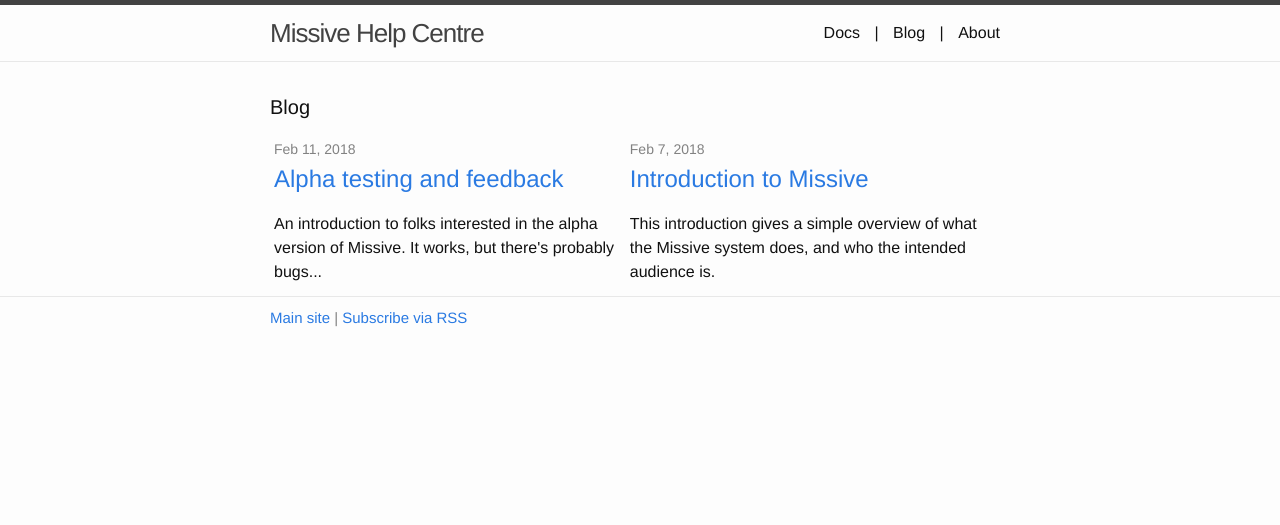
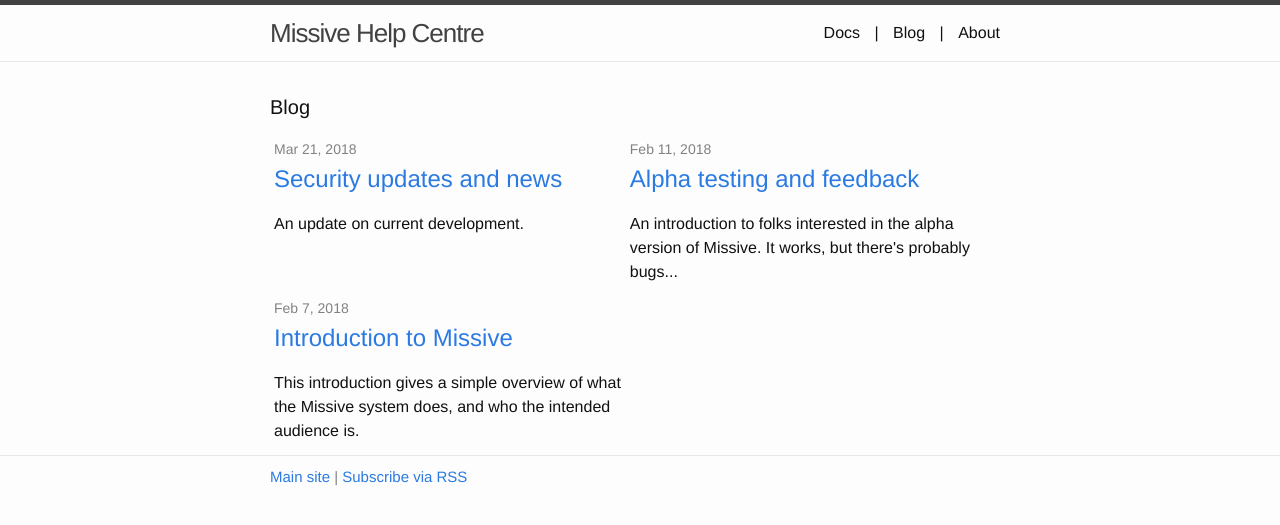
Before and after one commit to missive-app/docs, a Jekyll site: the page built from blog.html, in a window 1280 px wide. Shown: the top 525 px of the page. Built offline with Jekyll 4.4.1, drawn with Linux system fonts in a browser that asks for light colours; some of the changed lines change nothing that is shown.

Commit message:
Add new blog update

```diff
--- /dev/null
+++ b/_posts/2018-03-21-security-updates-and-future-plans.markdown
@@ -0,0 +1,38 @@
+---
+layout: post
+title:  "Security updates and news"
+date:   2018-03-21 16:30:48 +0000
+category: blog
+excerpt: >
+  An update on current development.
+---
+
+A few weeks ago, I asked a number of folks to offer some early feedback on my alpha version
+of Missive. I've collected some great feedback, including how end-users perceive the
+security risk of trusting third party tools, and I've been sent some various notes on
+UX and usability.
+
+One of the important considerations for building Missive is its security, so for the
+past couple of weeks I've been working on a data validation system, which examines
+every piece of data entered into the web application, and rejects any data that does
+not look right. That is now deployed.
+
+The blog and documentation site has been revamped to make it easier to follow.
+
+One of my alpha users has suggested that some users may be wary of supplying
+their web server credentials to a third-party service they don't know, so I have been
+giving some consideration to that issue. My current thinking is to allow users to
+upload an installer package to their server manually, which would circumvent the need
+to supply any credentials at all.
+
+This might look something like this tabbed interface, offering the new mechanism by
+default:
+
+![Package deployment](/assets/web-server-self-deploy.png)
+
+This will use an existing remote-control system (of limited capability) to carry out
+new deployment actions (e.g. installing a new config file).
+
+The existing password-based system would still be available, in a secondary tab:
+
+![Credential deployment](/assets/web-server-credentials.png)
--- a/css/main.scss
+++ b/css/main.scss
@@ -87,3 +87,8 @@
     margin-right: 0;
     padding: 0 10px;
 }
+
+.post-content img {
+    width: 80%;
+    border: 1px solid silver;
+}
```
Also changed, not shown: assets/web-server-credentials.png (added), assets/web-server-self-deploy.png (added).
